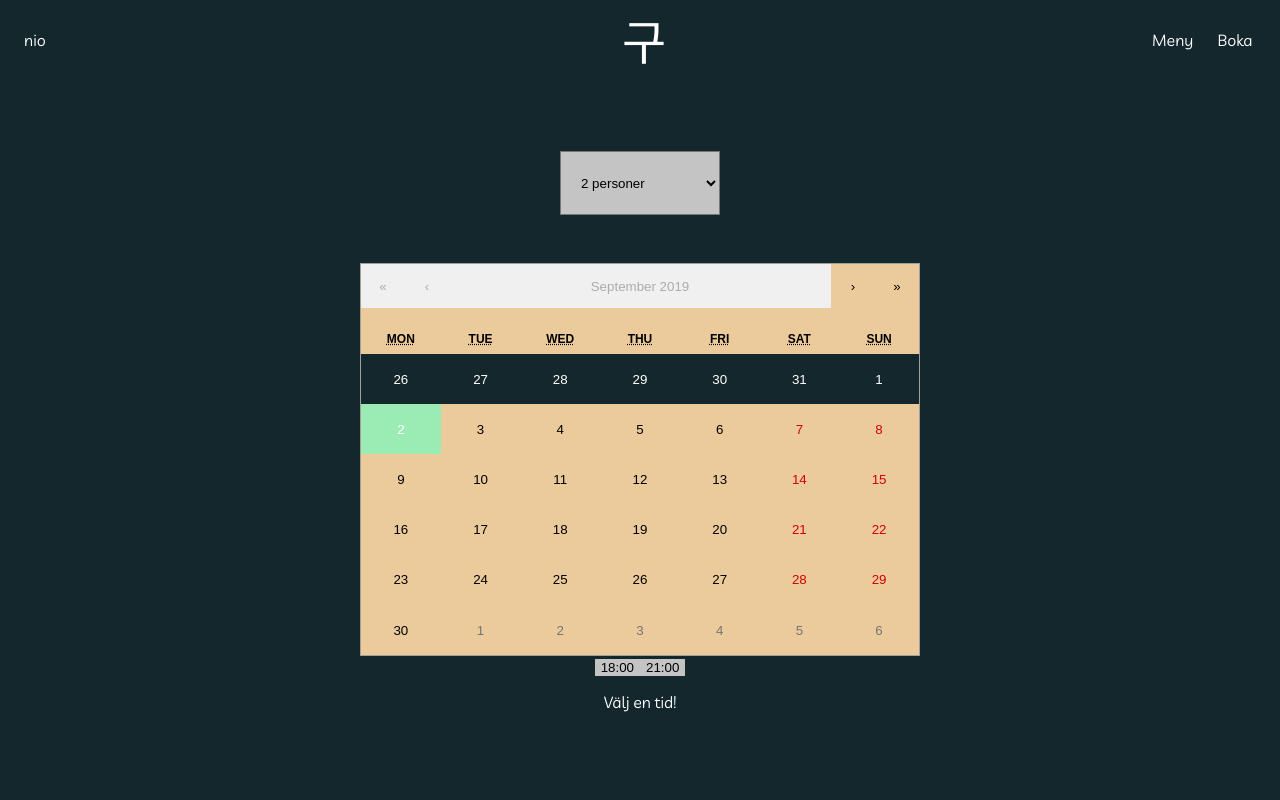
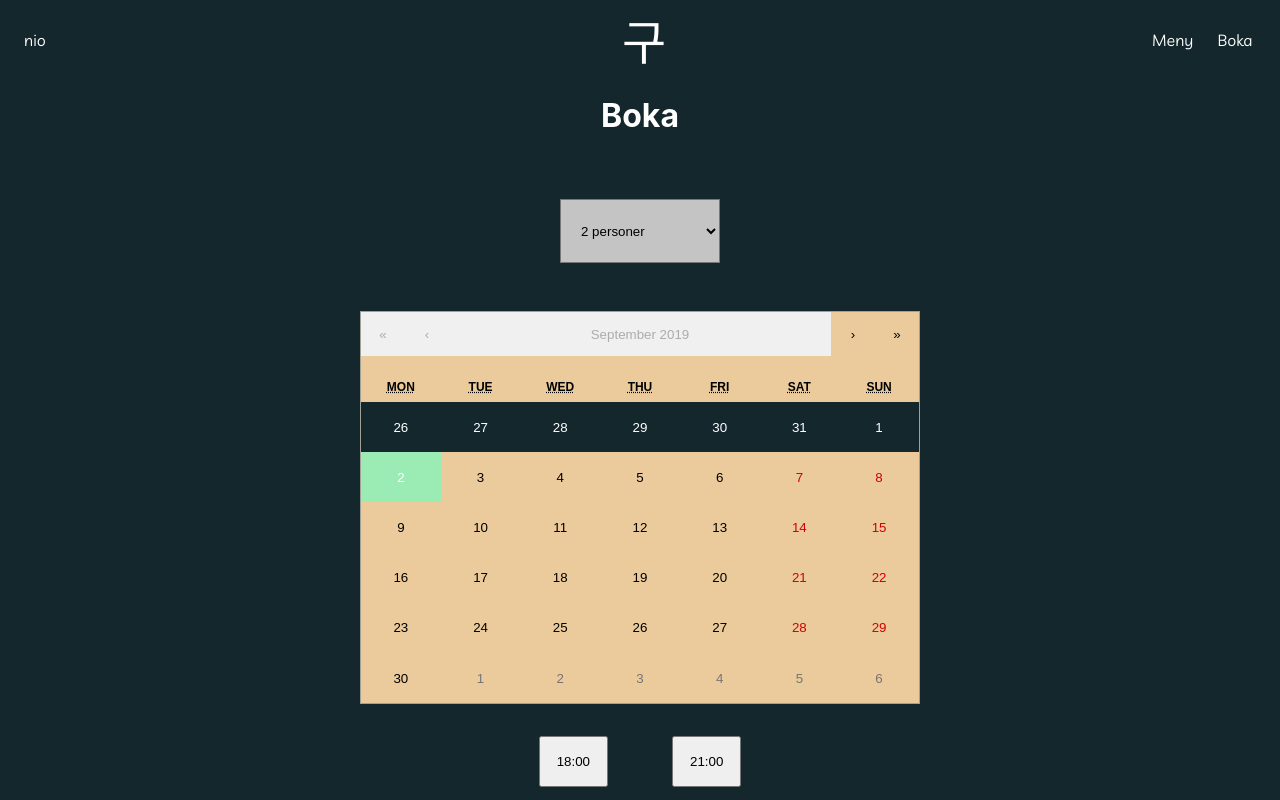
Before and after one commit to kamelfall/nio, a React (Create React App) app: page /booking in a window 1280 px wide. Shown: the top 800 px of the page. Built offline with nearby package versions, Linux system fonts and the light colour scheme; no server answers.

Commit message:
style fixes all over, flexed whole site to make footer work

```diff
--- a/src/App.scss
+++ b/src/App.scss
@@ -1,3 +1,5 @@
 .App {
+  display: flex;
+  flex-direction: column;
   text-align: center;
 }
--- a/src/components/BookingComponent/BookingComponent.scss
+++ b/src/components/BookingComponent/BookingComponent.scss
@@ -2,12 +2,11 @@
 
 #booking {
   background-color: $primaryColor;
-  height: 100vh;
   padding-top: 1rem;
 
   .booking__heading {
     color: #fff;
-    margin-top: 2rem;
+    margin-top: 5rem;
   }
 
   .booking__guests {
--- a/src/components/FooterComponent/FooterComponent.scss
+++ b/src/components/FooterComponent/FooterComponent.scss
@@ -4,6 +4,7 @@ footer {
   // display: block;
   border: 1px solid white;
   height: 150px;
+  flex: 1;
   background-color: $secondaryColor;
   padding: 3rem;
 }
--- a/src/components/FormComponent/FormComponent.scss
+++ b/src/components/FormComponent/FormComponent.scss
@@ -1,11 +1,41 @@
 @import '../../styles/style.scss';
 
-form {
-  input {
+#form {
+  margin: 0 auto;
+
+  .form__textbox, .form__credentials .form__timeButton {
     background-color: $secondaryColor2;
     border: none;
   }
-  label {
-    color: #fff;
+
+  .form__submit {
+    padding: 1rem;
+    margin: 2rem auto;
+  }
+
+  .form__timeButton {
+    margin:2rem;
+    padding: 1rem;
+  }
+  .form__credentials {
+    display: flex;
+    flex-direction: column;
+    list-style-type: none;
+    padding: 0;
+
+    .form__row {
+      display: flex;
+      justify-content: flex-end;
+      padding: 1rem;
+
+      label {
+        color: #fff;
+        float: left;
+        margin: 1rem;
+      }
+      .form__textbox {
+        padding-left: 1rem;
+      }
+    }
   }
 }
--- a/src/components/FormComponent/FormComponent.tsx
+++ b/src/components/FormComponent/FormComponent.tsx
@@ -42,33 +42,42 @@ export class FormComponent extends React.Component<IFormProps, IFormState> {
     const time = this.state.time;
 
     if(time === "18:00" || time === "21:00") {
-      form = <div className="form__credentials">
+      form =
+      <ul className="form__credentials">
+        <li className="form__row">
           <label htmlFor="firstName">Namn:</label>
           <input type="text" className="form__textbox"
             name="firstName"
             onChange={this.handleChange} />
+        </li>
+        <li className="form__row">
           <label htmlFor="lastName">Efternamn:</label>
           <input type="text" className="form__textbox"
             name="lastName"
             onChange={this.handleChange} />
+        </li>
+        <li className="form__row">
           <label htmlFor="emailAddress">E-mail:</label>
           <input type="text" className="form__textbox"
             name="emailAddress"
             onChange={this.handleChange} />
+        </li>
+        <li className="form__row">
           <label htmlFor="phoneNumber">Telefon:</label>
           <input type="number" className="form__textbox"
             name="phoneNumber"
             onChange={this.handleChange} />
+        </li>
 
-        <input type="button" value="Boka"
+        <input type="button" className="form__submit" value="Boka"
           onClick={this.createBooking} />
-      </div>
+      </ul>
     } else {
       form = <p className="form__prompt">Välj en tid!</p>
     }
 
     return (
-      <form>
+      <form id="form">
         <input type="button" name="time" className="form__timeButton"
           id="earlyButton"
           value="18:00"
```
Lines whose indentation alone changed are shown as unchanged.
